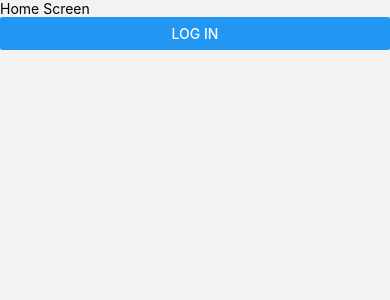
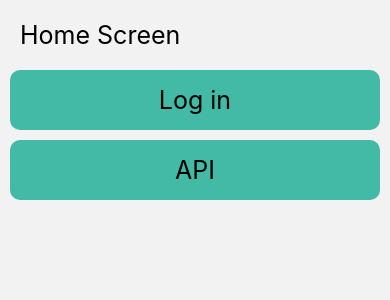
Before and after one commit to danielsliwinski00/mmu-mobileapps-whatsthat, a React Native app: screen / in a window 390 px wide. Shown: the top 300 px of the page. Built offline with nearby package versions, Linux system fonts and the light colour scheme.

Commit message:
moved validation function to a separate file, added an api interaction screen for testing, added a stylesheet

```diff
--- a/App.js
+++ b/App.js
@@ -1,6 +1,7 @@
 import * as React from 'react';
 import HomeScreen from '/components/home.js'
 import LogIn from './components/login.js'
+import API from './components/APIscreen.js'
 import { NavigationContainer } from '@react-navigation/native';
 import { createNativeStackNavigator } from '@react-navigation/native-stack';
 const Stack = createNativeStackNavigator()
@@ -12,7 +13,10 @@ export default function App(){
         <Stack.Screen name="Home" component={HomeScreen}
         options={{headerShown: false}}
         />
-        <Stack.Screen name="Log In" component={LogIn}
+        <Stack.Screen name="Log in" component={LogIn}
+        options={{headerTitle:"", headerTransparent:true}}
+        />
+        <Stack.Screen name="API" component={API}
         />
       </Stack.Navigator>
     </NavigationContainer>
--- /dev/null
+++ b/components/APIscreen.js
@@ -0,0 +1,60 @@
+import React, { Component } from 'react';
+import { FlatList, ActivityIndicator, Text, TextInput, View, Button, Alert, } from 'react-native';
+import styles from './stylesheet.js';
+
+
+class API extends Component {
+
+    constructor(props) {
+        super(props);
+        this.state = {
+            isLoading: true,
+            shoppingListData: []
+        }
+    }
+
+    getData() {
+        return fetch('http://localhost:3333/list')
+            .then((response) => response.json())
+            .then((responseJson) => {
+
+                this.setState({
+                    isLoading: false,
+                    shoppingListData: responseJson,
+                });
+
+            })
+            .catch((error) => {
+                console.log(error);
+            });
+
+    }
+
+    componentDidMount(){
+        this.getData();
+    }
+
+    render() {
+
+        if(this.state.isLoading){
+            return(
+              <View>
+                <ActivityIndicator/>
+              </View>
+            )
+        }
+
+        return (
+            <View>
+                <FlatList
+                    data={this.state.shoppingListData}
+                    renderItem={({ item }) => <Text style={styles.text}>{item.item_name} - {item.description}</Text>}
+                    keyExtractor={({ id }, index) => id}
+                />
+            </View>
+        );
+    }
+
+}
+
+export default API;
--- a/components/home.js
+++ b/components/home.js
@@ -1,14 +1,25 @@
 import React, { Component } from 'react';
-import { Text, View, Button, StyleSheet } from 'react-native';
+import { Text, View  , Button, StyleSheet } from 'react-native';
+import { TouchableOpacity } from 'react-native-web';
+import styles from './stylesheet.js';
 
 class HomeScreen extends Component{
   render(){
     return(
-        <View>
-          <Text>Home Screen</Text>
-          <Button
-          title="Log In"
-          onPress={()=> this.props.navigation.navigate('Log In')}/>
+        <View style={[styles.viewHome]}>
+
+          <Text style={[styles.text]}>Home Screen</Text>
+
+          <TouchableOpacity style={[styles.box]}
+            onPress={()=> this.props.navigation.navigate('Log in')}>
+            <Text style={[styles.text]}>Log in</Text>
+          </TouchableOpacity >
+
+          <TouchableOpacity style={[styles.box]}
+            onPress={()=> this.props.navigation.navigate('API')}>
+            <Text style={[styles.text]}>API</Text>
+          </TouchableOpacity >
+
         </View>
     );
   }
--- a/components/login.js
+++ b/components/login.js
@@ -1,8 +1,8 @@
 import React, { Component } from 'react';
 import { Text, TextInput, View, Button, Alert,  } from 'react-native';
-
-let emailValid = 0;
-let passwordValid = 0;
+import { TouchableOpacity } from 'react-native-web';
+import styles from './stylesheet.js';
+import validation from './validation.js';
 
 class SignUp extends Component {
   constructor(props){
@@ -10,24 +10,6 @@ class SignUp extends Component {
     this.state = {
       email: "",
       password: ""
-    }
-  }
-
-  emailValidate = (text) => {
-    if(text.match(/^[a-zA-Z0-9.!#$%&'*+/=?^_`{|}~-]+@[a-zA-Z0-9-]+(?:\.[a-zA-Z0-9-]+)*$/)){
-      emailValid = 1;
-    }
-    else{
-      emailValid = 0;
-    }
-  }
-
-  passwordValidate = (text) => {
-    if(text.match(/^(?=.*[0-9])(?=.*[!@#$%^&*])(?=.*[A-Z])[a-zA-Z0-9!@#$%^&*]{8,16}$/)){
-      passwordValid = 1;
-    }
-    else{
-      passwordValid = 0;
     }
   }
 
@@ -39,51 +21,35 @@ class SignUp extends Component {
     this.setState({password: text})
   }
 
-  login = (email, password) => {
-    this.emailValidate(email)
-    this.passwordValidate(password)
-    if(emailValid == 1){
-      if(passwordValid == 1){
-        alert(
-          "your email and password are valid"
-        )
-      }
-      else{
-        alert(
-          "your password is not valid"
-        )
-        location.reload()
-      }
-    }
-    else{
-      alert(
-        "your email is not valid"
-      )
-      location.reload()
-    }
-    }
-
   render() {
     return (
-      <View>
+      <View style={[styles.view]}>
         <TextInput
+          style={[styles.text]}
           placeholder='Email'
           value={this.state.email}
           onChangeText={this.emailChange}
         />
         <TextInput
+          style={styles.text}
           placeholder='Password'
           value={this.state.password}
           onChangeText={this.passwordChange}
         />
-        <Button
+        <TouchableOpacity
+          style={styles.box}
           title='Log In'
-          onPress={ () => this.login(this.state.email, this.state.password)}
-        />
-        <Button
+          onPress={ () => validation(this.state.email, this.state.password)}>
+          <Text style={styles.text}>Log in
+          </Text>
+        </TouchableOpacity>
+        <TouchableOpacity
+          style={styles.box}
           title="Home"
-          onPress={()=> this.props.navigation.navigate('Home')}
-          />
+          onPress={()=> this.props.navigation.navigate('Home')}>
+            <Text style={styles.text}>Home
+            </Text>
+        </TouchableOpacity>
       </View>
     )
   }
--- /dev/null
+++ b/components/stylesheet.js
@@ -0,0 +1,31 @@
+import {StyleSheet} from 'react-native';
+
+const styles = StyleSheet.create({
+    box:{
+        backgroundColor: '#43baa6',
+        margin: 5,
+        borderRadius: 10,
+        alignItems: 'center',
+    },
+    title:{
+        color: '#ffffff'
+    },
+    text:{
+        color: '#000000',
+        margin: 15,
+        fontSize: 25,
+    },
+    view:{
+        marginTop: 45,
+        padding: 5,
+        flex: 1,
+        justifyContent: 'flex-start'
+    },
+    viewHome:{
+        padding: 5,
+        flex: 1,
+        justifyContent: 'flex-start'
+    }
+})
+
+export default styles;
--- /dev/null
+++ b/components/validation.js
@@ -0,0 +1,23 @@
+const validation = (email, password) => {
+    if(email.match(/^[a-zA-Z0-9.!#$%&'*+/=?^_`{|}~-]+@[a-zA-Z0-9-]+(?:\.[a-zA-Z0-9-]+)*$/)){
+      if(password.match(/^(?=.*[0-9])(?=.*[!@#$%^&*])(?=.*[A-Z])[a-zA-Z0-9!@#$%^&*]{8,16}$/)){
+        alert(
+          "your email and password are valid"
+        )
+      }
+      else{
+        alert(
+          "your password is not valid"
+        )
+        location.reload()
+      }
+    }
+    else{
+      alert(
+        "your email is not valid"
+      )
+      location.reload()
+    }
+}
+
+export default validation;
```
